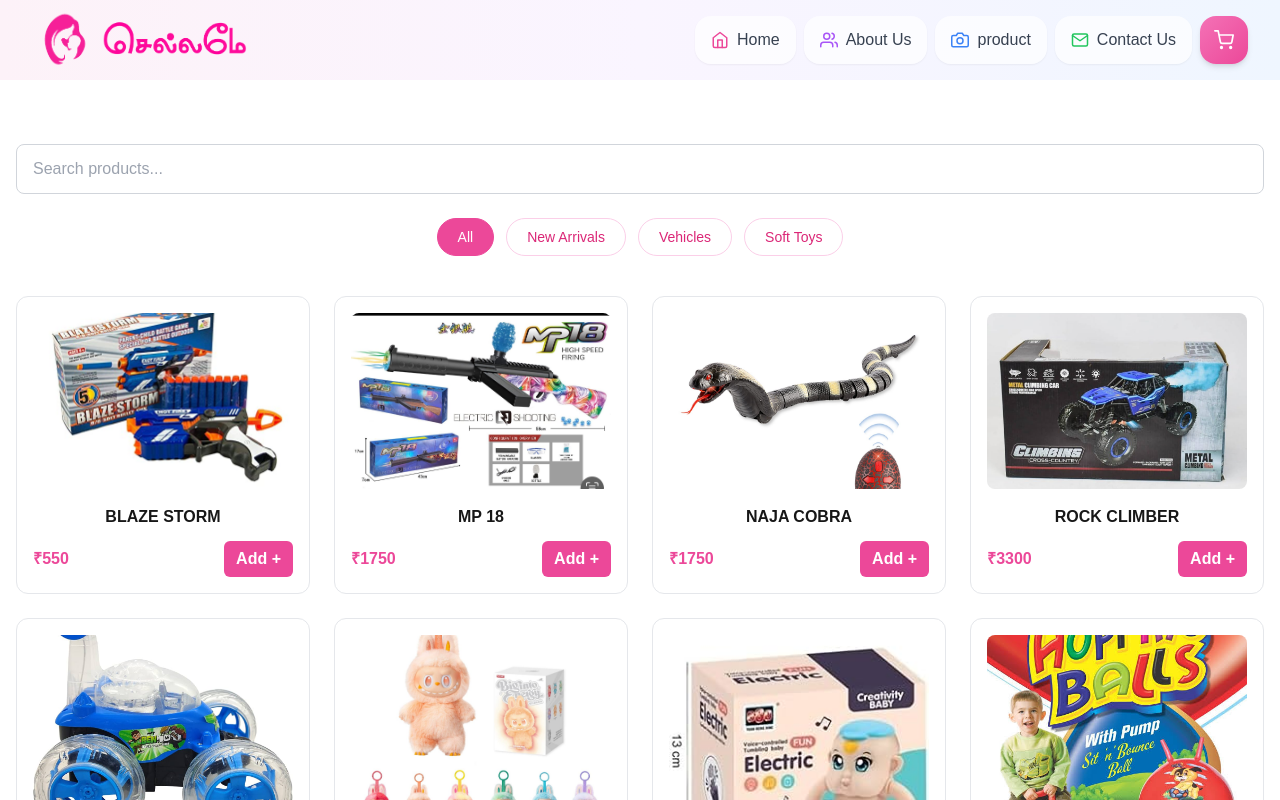
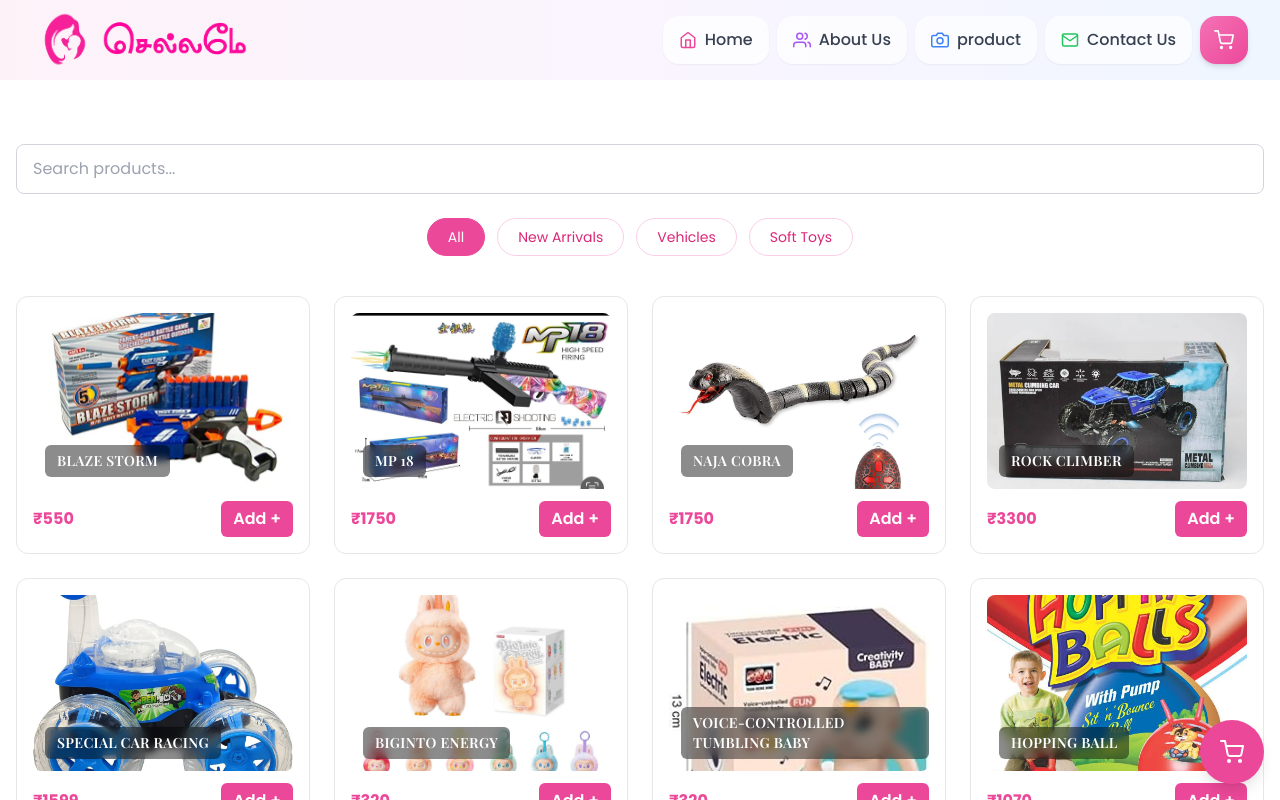
Before and after one commit to Hruthikstar/toy_shop_web, a Next.js app: page /gallery in a window 1280 px wide. Shown: the top 800 px of the page. Built offline with nearby package versions, Linux system fonts and the light colour scheme.

Commit message:
UI: premium fonts + gallery overlay title + floating cart

```diff
--- a/src/app/gallery/page.js
+++ b/src/app/gallery/page.js
@@ -149,11 +149,14 @@ export default function GalleryPage() {
                       sizes="(max-width: 640px) 50vw, (max-width: 1024px) 33vw, 25vw"
                       className="object-cover transform transition-transform duration-300 group-hover:scale-105"
                     />
+
+                    {/* Premium overlay title (bottom-left) */}
+                    <div className="absolute left-3 bottom-3 bg-black/45 backdrop-blur-sm text-white px-3 py-1.5 rounded-md">
+                      <h3 className="text-sm font-playfair font-semibold tracking-wide">
+                        {product.name}
+                      </h3>
+                    </div>
                   </div>
-
-                  <h3 className="mt-4 font-semibold text-center line-clamp-2">
-                    {product.name}
-                  </h3>
                 </Link>
 
                 <div className="flex-1" />
--- a/src/app/globals.css
+++ b/src/app/globals.css
@@ -1,3 +1,5 @@
+@import url('https://fonts.googleapis.com/css2?family=Playfair+Display:wght@600;700&family=Poppins:wght@300;400;600&display=swap');
+
 @tailwind base;
 @tailwind components;
 @tailwind utilities;
@@ -17,14 +19,23 @@
 
 /* Set base typography */
 body {
-  @apply font-sans text-gray-800;
+  @apply text-gray-800;
   -webkit-font-smoothing: antialiased;
   -moz-osx-font-smoothing: grayscale;
 }
 
 /* Set heading styles */
 h1, h2, h3, h4, h5, h6 {
-  @apply font-poppins font-bold;
+  font-family: 'Playfair Display', serif;
+  font-weight: 700;
+}
+
+/* Utility font classes for Tailwind-like usage */
+.font-poppins {
+  font-family: 'Poppins', sans-serif;
+}
+.font-playfair {
+  font-family: 'Playfair Display', serif;
 }
 
 /* Set link styles */
@@ -93,5 +104,5 @@ input, textarea {
 /* Base styles */
 body {
   color: #171717;
-  font-family: Arial, Helvetica, sans-serif;
+  font-family: 'Poppins', Arial, Helvetica, sans-serif;
 }
--- /dev/null
+++ b/src/components/layout/FloatingCartButton.js
@@ -0,0 +1,49 @@
+"use client";
+
+import { useState, useEffect } from "react";
+import Link from "next/link";
+import { FiShoppingCart } from "react-icons/fi";
+
+const FloatingCartButton = () => {
+  const [count, setCount] = useState(0);
+
+  useEffect(() => {
+    const update = () => {
+      try {
+        const cart = JSON.parse(localStorage.getItem("cart") || "[]");
+        const total = cart.reduce((sum, it) => sum + (it.quantity || 0), 0);
+        setCount(total);
+      } catch (e) {
+        setCount(0);
+      }
+    };
+
+    update();
+    window.addEventListener("storage", update);
+    window.addEventListener("cartUpdated", update);
+
+    return () => {
+      window.removeEventListener("storage", update);
+      window.removeEventListener("cartUpdated", update);
+    };
+  }, []);
+
+  return (
+    <Link href="/cart" className="fixed right-4 bottom-4 z-50">
+      <button
+        aria-label="Open cart"
+        className="relative w-14 h-14 sm:w-16 sm:h-16 rounded-full bg-pink-500 text-white flex items-center justify-center shadow-lg hover:scale-105 transition-transform"
+      >
+        <FiShoppingCart className="text-xl sm:text-2xl" />
+
+        {count > 0 && (
+          <span className="absolute -top-2 -right-2 bg-red-500 text-white text-xs font-bold w-6 h-6 rounded-full flex items-center justify-center">
+            {count > 99 ? "99+" : count}
+          </span>
+        )}
+      </button>
+    </Link>
+  );
+};
+
+export default FloatingCartButton;
--- a/src/components/layout/Layout.js
+++ b/src/components/layout/Layout.js
@@ -2,6 +2,7 @@
 "use client";
 import Navbar from './Navbar';
 import Footer from './Footer';
+import FloatingCartButton from './FloatingCartButton';
 
 const Layout = ({ children }) => {
   return (
@@ -11,6 +12,7 @@ const Layout = ({ children }) => {
         {children}
       </main>
       <Footer />
+      <FloatingCartButton />
     </div>
   );
 };
```
